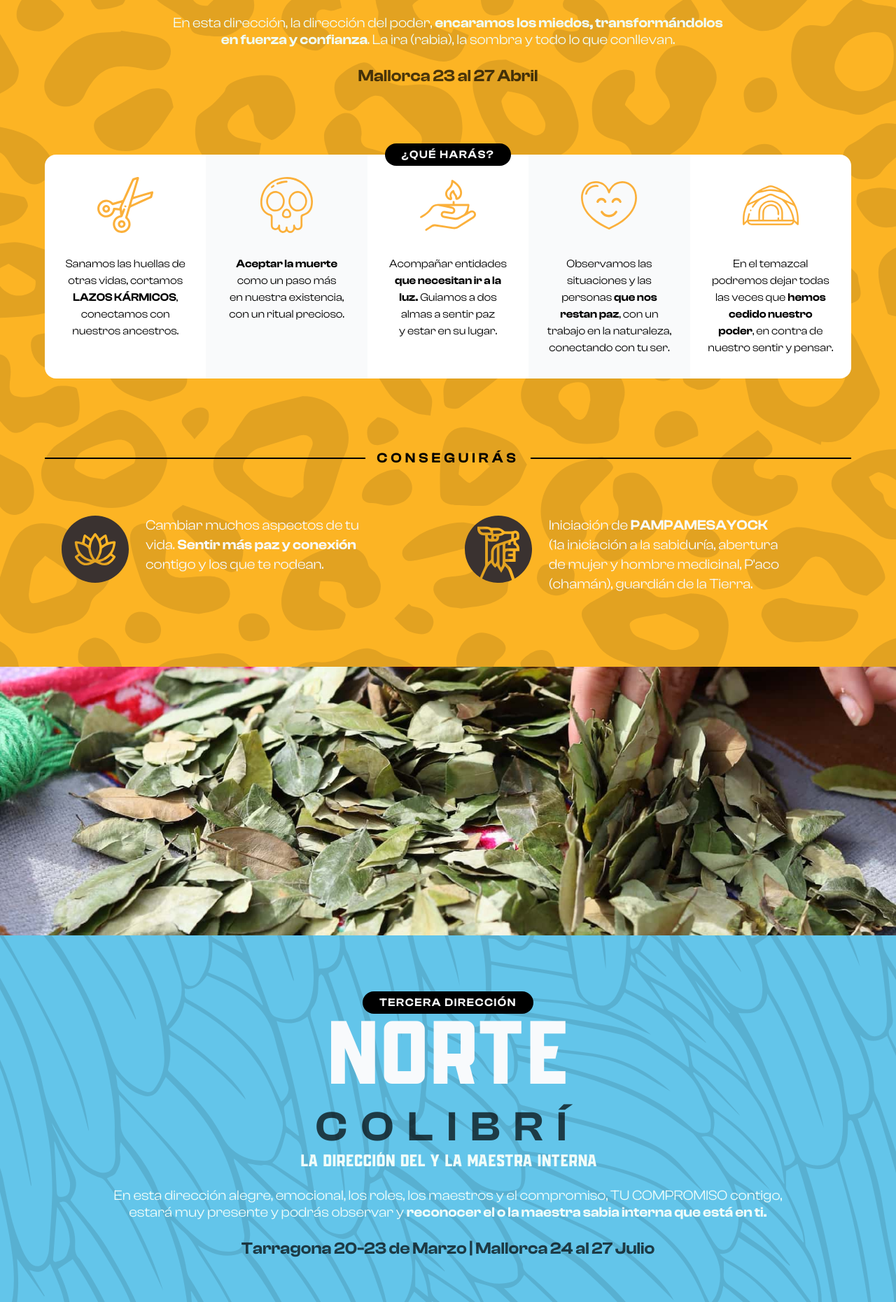
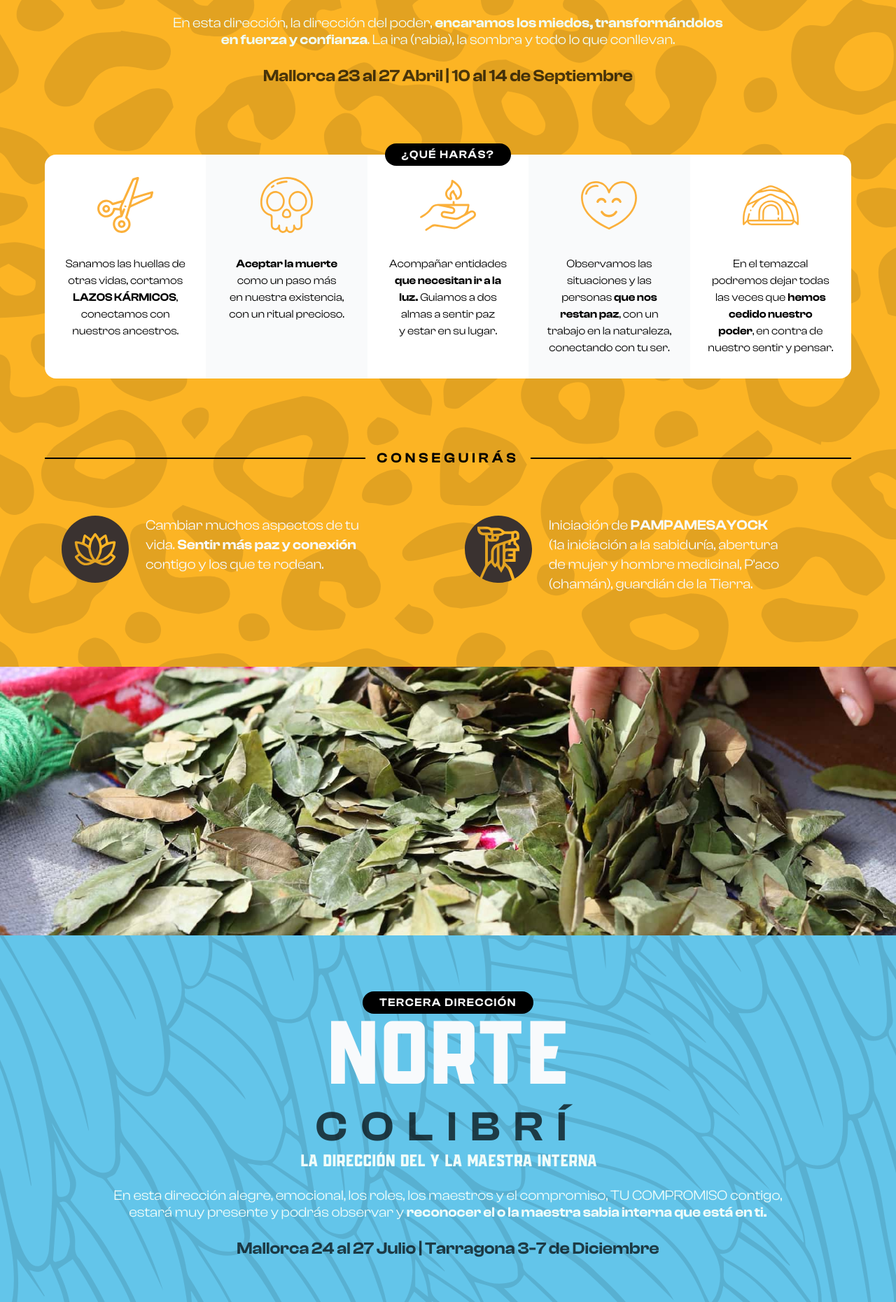
Before and after one commit to rupmctofu/rueda-web, an Astro site: page / in a window 1280 px wide. Shown: the part 5119-6980 px from the top of the page at 70% size. Built offline with nearby package versions, Linux system fonts and the light colour scheme; Astro itself is replaced by a stand-in of ours.

Commit message:
fechas actualizadas en abril 2025

```diff
--- a/src/components/SectionVision.astro
+++ b/src/components/SectionVision.astro
@@ -13,7 +13,7 @@
       class="max-w-4xl leading-6 mt-6 text-2xl text-black/70 font-semibold"
       datetime="Del sábado 23 a las 17:00 al jueves 28 de Marzo a las 18:00h"
     >
-      del 11 al 17 de abril 2025 | Plazas abiertas
+      Primavera 2026 | Fechas por confirmar
     </time>
   </header>
 
--- a/src/lib/directions.ts
+++ b/src/lib/directions.ts
@@ -55,7 +55,7 @@ export const directions = [
     title: "oeste",
     subtitle: "OTORONGO",
     description: "El camino del y la guerrera luminosa",
-    date: "Mallorca 23 al 27 Abril",
+    date: "Mallorca 23 al 27 Abril | 10 al 14 de Septiembre",
     html: `En esta dirección, la dirección del poder, <strong class="font-semibold">encaramos los miedos, transformándolos en fuerza y confianza</strong>. La ira (rabia), la sombra y todo lo que conllevan.`,
     background: "bg-oeste",
     footer: "CONSEGUIRÁS",
@@ -98,7 +98,7 @@ export const directions = [
     title: "norte",
     subtitle: "COLIBRÍ",
     description: "La dirección del y lA maestra interna",
-    date: "Tarragona 20-23 de Marzo | Mallorca 24 al 27 Julio",
+    date: "Mallorca 24 al 27 Julio | Tarragona 3-7 de Diciembre",
     html: `En esta dirección alegre, emocional, los roles, los maestros y el compromiso, TU COMPROMISO contigo, estará muy presente y podrás observar y <strong class="font-semibold">reconocer el o la maestra sabia interna que está en ti.</strong>`,
     background: "bg-norte",
     footer: "CONSEGUIRÁS",
--- a/src/lib/temazcal.ts
+++ b/src/lib/temazcal.ts
@@ -7,7 +7,7 @@ export const temazcal = {
   html: `Los Q'eros han visitado y compartido sus enseñanzas en Tarragona varias veces en los 10 años de escuela, los Pampamesayok, Don Alejandro Apaza, Doña Santusa P'aco Ñusta y Altomesayok, Doña María Apaza Quispe, única Kurac akullac auténtica del linaje y la tradición Q'ero y el antropólogo y estudiador de la cultura Q'ero Don Juan Nuñez del Prado y su hijo han impartido cosmología andina, en nuestro espacio en Salomó Tarragona.`,
   background: "bg-maestria",
       event: {
-        date: "8 y 9 de marzo",
+        date: "17 y 18 de mayo",
         title: "TEMAZCAL",
         description: "Mixto",
         },
```
